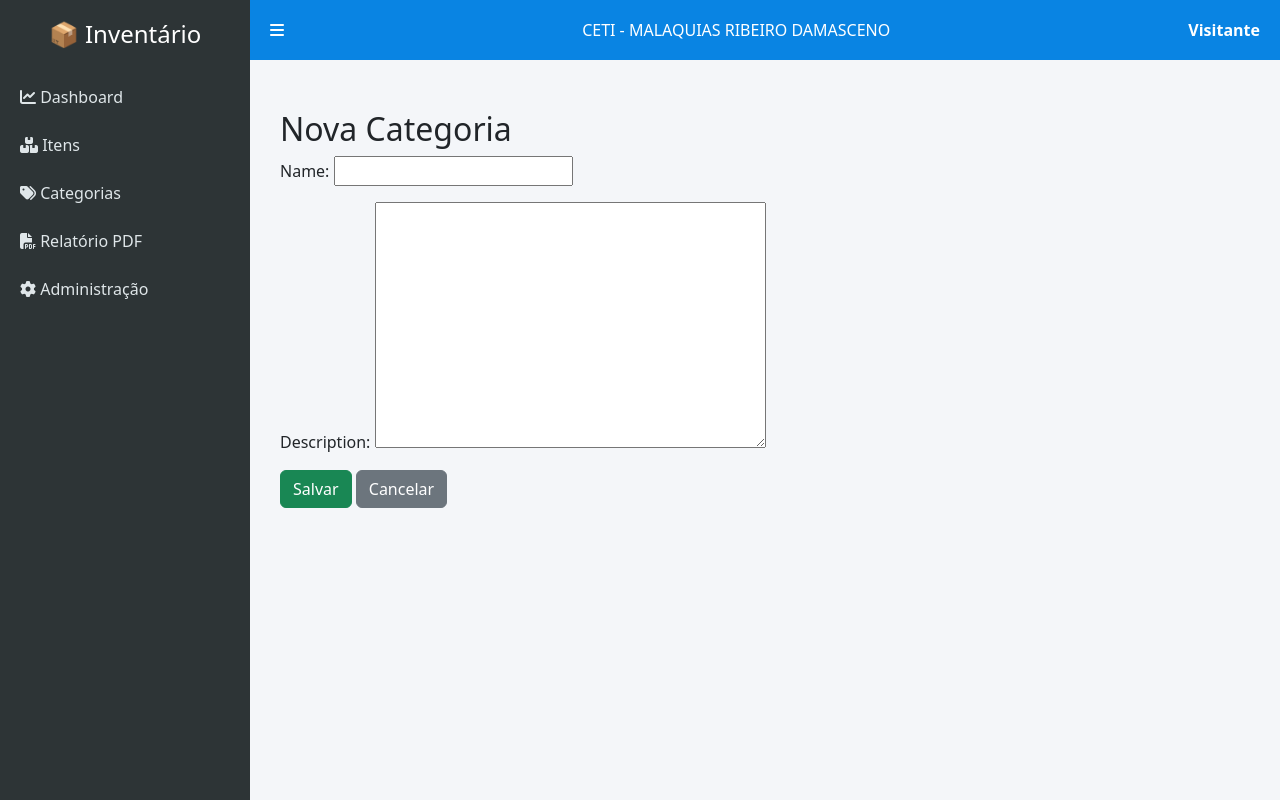
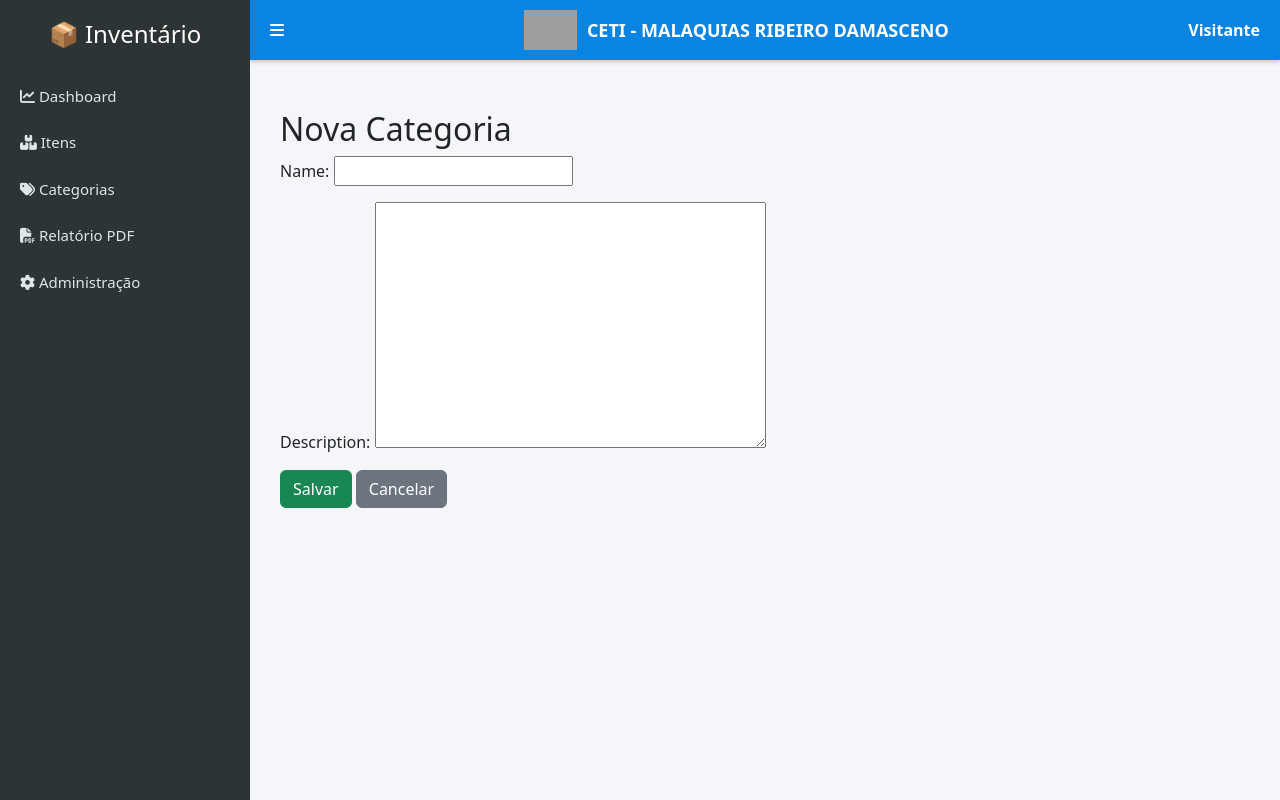
Before and after one commit to jeankb1991/inventario_django, a Django app: page /categories/add/ in a window 1280 px wide. Run offline with Django 4.2, Linux system fonts and the light colour scheme; grey boxes are pictures that could not be loaded.

Commit message:
Update base_dashboard.html

```diff
--- a/templates/base_dashboard.html
+++ b/templates/base_dashboard.html
@@ -1,4 +1,3 @@
-
 {% load static %}
 <!DOCTYPE html>
 <html lang="pt-br">
@@ -6,34 +5,129 @@
   <meta charset="utf-8">
   <meta name="viewport" content="width=device-width,initial-scale=1">
   <title>{% block title %}Painel{% endblock %}</title>
+
+  <!-- Bootstrap -->
   <link href="https://cdn.jsdelivr.net/npm/bootstrap@5.3.0/dist/css/bootstrap.min.css" rel="stylesheet">
+
+  <!-- Font Awesome -->
   <link rel="stylesheet" href="https://cdnjs.cloudflare.com/ajax/libs/font-awesome/6.4.0/css/all.min.css">
+
   <style>
-    body { background:#f4f6f9; }
-    .sidebar { width:250px;height:100vh;position:fixed;left:0;top:0;background:#2d3436;color:white;padding-top:20px; }
-    .sidebar a { display:block;padding:12px 20px;color:#dfe6e9;text-decoration:none; }
-    .sidebar a:hover { background:#636e72; }
-    .topbar { margin-left:250px;height:60px;background:#0984e3;color:white;display:flex;align-items:center;justify-content:space-between;padding:0 20px; }
-    .content { margin-left:250px;padding:30px;margin-top:20px; }
+    body { background:#f4f6f9; margin:0; }
+
+    /* SIDEBAR */
+    .sidebar {
+      width:250px;
+      height:100vh;
+      position:fixed;
+      left:0;
+      top:0;
+      background:#2d3436;
+      color:white;
+      padding-top:20px;
+    }
+
+    .sidebar a {
+      display:block;
+      padding:12px 20px;
+      color:#dfe6e9;
+      text-decoration:none;
+      font-size:15px;
+    }
+
+    .sidebar a:hover {
+      background:#636e72;
+    }
+
+    /* TOPBAR */
+    .topbar {
+      margin-left:250px;
+      height:60px;
+      background:#0984e3;
+      color:white;
+      display:flex;
+      align-items:center;
+      justify-content:space-between;
+      padding:0 20px;
+      box-shadow:0 2px 4px rgba(0,0,0,0.2);
+    }
+
+    .topbar-center {
+      display:flex;
+      align-items:center;
+      gap:10px;
+      font-size:18px;
+      font-weight:bold;
+    }
+
+    .logo-ceti {
+      height:40px;
+      width:auto;
+    }
+
+    /* CONTENT */
+    .content {
+      margin-left:250px;
+      padding:30px;
+      margin-top:20px;
+    }
   </style>
+
   {% block extra_head %}{% endblock %}
 </head>
+
 <body>
+
+  <!-- SIDEBAR -->
   <div class="sidebar">
     <h4 class="text-center mb-4">📦 Inventário</h4>
-    <a href="{% url 'painel' %}"><i class="fa fa-chart-line"></i> Dashboard</a>
-    <a href="{% url 'item-list' %}"><i class="fa fa-boxes"></i> Itens</a>
-    <a href="{% url 'category-list' %}"><i class="fa fa-tags"></i> Categorias</a>
-    <a href="{% url 'items-pdf' %}"><i class="fa fa-file-pdf"></i> Relatório PDF</a>
-    <a href="/admin/"><i class="fa fa-gear"></i> Administração</a>
+
+    <a href="{% url 'painel' %}">
+      <i class="fa fa-chart-line"></i> Dashboard
+    </a>
+
+    <a href="{% url 'item-list' %}">
+      <i class="fa fa-boxes"></i> Itens
+    </a>
+
+    <a href="{% url 'category-list' %}">
+      <i class="fa fa-tags"></i> Categorias
+    </a>
+
+    <a href="{% url 'items-pdf' %}">
+      <i class="fa fa-file-pdf"></i> Relatório PDF
+    </a>
+
+    <a href="/admin/">
+      <i class="fa fa-gear"></i> Administração
+    </a>
   </div>
+
+  <!-- TOPBAR -->
   <div class="topbar">
-    <div><i class="fa fa-bars"></i></div>
-    CETI -  MALAQUIAS RIBEIRO DAMASCENO
-    <div><strong>{% if request.user.is_authenticated %}{{ request.user.username }}{% else %}Visitante{% endif %}</strong></div>
+
+      <div><i class="fa fa-bars"></i></div>
+
+      <div class="topbar-center">
+        <img src="{% static 'logo.png' %}" class="logo-ceti" alt="Logo CETI">
+        <span>CETI - MALAQUIAS RIBEIRO DAMASCENO</span>
+      </div>
+
+      <div>
+        <strong>
+          {% if request.user.is_authenticated %}
+            {{ request.user.username }}
+          {% else %}
+            Visitante
+          {% endif %}
+        </strong>
+      </div>
   </div>
+
+  <!-- CONTENT -->
   <div class="content">
     {% block content %}{% endblock %}
   </div>
+
 </body>
 </html>
```
